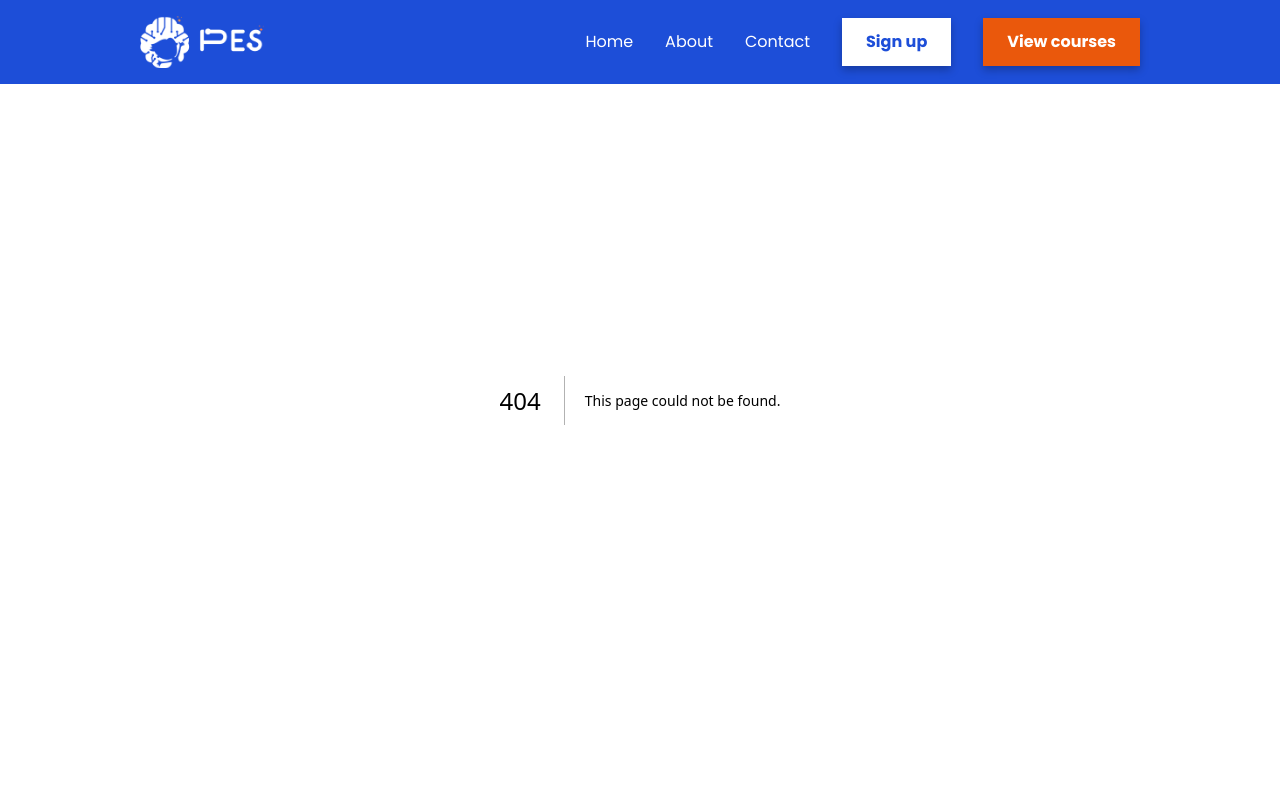
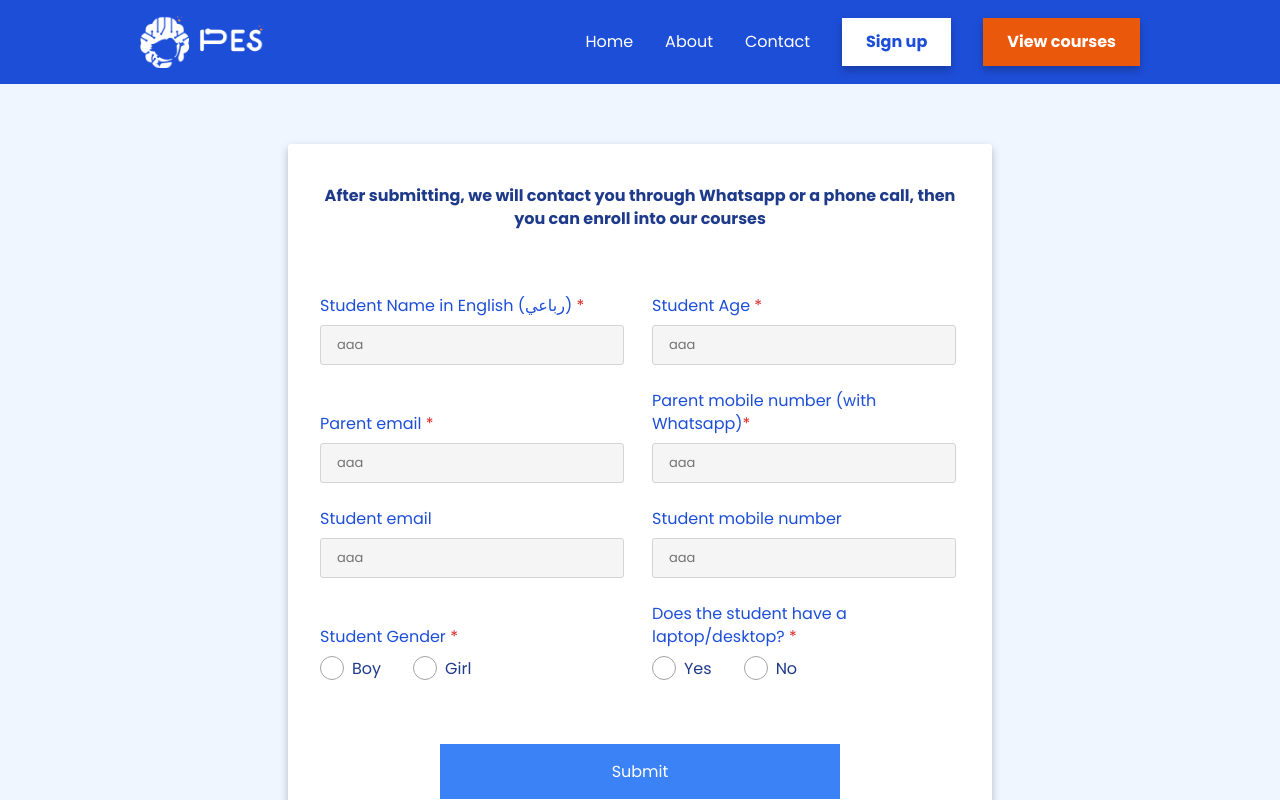
Before and after one commit to Sohyb01/pes-august, a Next.js app: page /apply in a window 1280 px wide. Before the commit this address had no page. Shown: the top 800 px of the page. Built offline with nearby package versions, Linux system fonts and the light colour scheme.

Commit message:
Added apply page, no functionality yet

```diff
--- /dev/null
+++ b/src/app/apply/page.tsx
@@ -0,0 +1,169 @@
+import React from "react";
+
+function ApplyPage() {
+  return (
+    <div className="flex flex-col items-center w-full min-h-[100vh] pt-[144px] ">
+      <section className="flex flex-col items-center w-full pb-[72px] section__styles ">
+        {/* Application form container */}
+        <div className="bg-white rounded-[3px] shadow-effect flex flex-col gap-16 px-4 md:px-8 py-10 max-w-[704px] items-center">
+          {/* Top Text */}
+          <p className="text-blue-900 font-bold text-md text-center">
+            After submitting, we will contact you through Whatsapp or a phone
+            call, then you can enroll into our courses
+          </p>
+          {/* Inputs container */}
+          <div className="grid grid-cols-1 md:grid-cols-2 grid-flow-row gap-5 md:gap-6 md:flex-row md:flex-wrap items-center text-start w-full">
+            {/* Student Name Input and Label container */}
+            <div className="flex flex-col items-start gap-2 w-full md:max-w-[304px] h-full justify-end">
+              {/* Label */}
+              <p className="text-blue-700 text-start w-full">
+                Student Name in English (رباعي){" "}
+                <span className="text-red-600">*</span>
+              </p>
+              <input
+                type="text"
+                name=""
+                id=""
+                className="input-field text-sm"
+                placeholder="aaa"
+              />
+            </div>
+            {/* Student Age Input and Label container */}
+            <div className="flex flex-col items-start gap-2 w-full md:max-w-[304px] h-full justify-end">
+              {/* Label */}
+              <p className="text-blue-700 text-start w-full">
+                Student Age <span className="text-red-600">*</span>
+              </p>
+              <input
+                type="text"
+                name=""
+                id=""
+                className="input-field text-sm"
+                placeholder="aaa"
+              />
+            </div>
+            {/* Parent Email Input and Label container */}
+            <div className="flex flex-col items-start gap-2 w-full md:max-w-[304px] h-full justify-end">
+              {/* Label */}
+              <p className="text-blue-700 text-start w-full">
+                Parent email <span className="text-red-600">*</span>
+              </p>
+              <input
+                type="text"
+                name=""
+                id=""
+                className="input-field text-sm"
+                placeholder="aaa"
+              />
+            </div>
+            {/* Parent Mobile Input and Label container */}
+            <div className="flex flex-col items-start gap-2 w-full md:max-w-[304px] h-full justify-end">
+              {/* Label */}
+              <p className="text-blue-700 text-start w-full">
+                Parent mobile number (with Whatsapp)
+                <span className="text-red-600">*</span>
+              </p>
+              <input
+                type="text"
+                name=""
+                id=""
+                className="input-field text-sm"
+                placeholder="aaa"
+              />
+            </div>
+            {/* Student Email Input and Label container */}
+            <div className="flex flex-col items-start gap-2 w-full md:max-w-[304px] h-full justify-end">
+              {/* Label */}
+              <p className="text-blue-700 text-start w-full">Student email</p>
+              <input
+                type="text"
+                name=""
+                id=""
+                className="input-field text-sm"
+                placeholder="aaa"
+              />
+            </div>
+            {/* Student Mobile Number Input and Label container */}
+            <div className="flex flex-col items-start gap-2 w-full md:max-w-[304px] h-full justify-end">
+              {/* Label */}
+              <p className="text-blue-700 text-start w-full">
+                Student mobile number
+              </p>
+              <input
+                type="text"
+                name=""
+                id=""
+                className="input-field text-sm"
+                placeholder="aaa"
+              />
+            </div>
+            {/* Student Gender Input and Label container */}
+            <div className="flex flex-col items-start gap-2 w-full md:max-w-[304px] h-full justify-end">
+              {/* Label */}
+
+              <p className="text-blue-700 text-start w-full">
+                Student Gender <span className="text-red-600">*</span>
+              </p>
+              <div className="flex gap-8">
+                <div className="flex gap-2 items-center">
+                  <input
+                    type="radio"
+                    name="radio-2"
+                    className="radio border-neutral-400 border-[1px] border-solid"
+                  />
+                  <p className="text-blue-900">Boy</p>
+                </div>
+                <div className="flex gap-2 items-center">
+                  <input
+                    type="radio"
+                    name="radio-2"
+                    className="radio border-neutral-400 border-[1px] border-solid"
+                  />
+                  <p className="text-blue-900">Girl</p>
+                </div>
+              </div>
+            </div>
+            {/* Student Has Laptop Input and Label container */}
+            <div className="flex flex-col items-start gap-2 w-full md:max-w-[304px] h-full justify-end">
+              {/* Label */}
+
+              <p className="text-blue-700 text-start w-full">
+                Does the student have a laptop/desktop?{" "}
+                <span className="text-red-600">*</span>
+              </p>
+              <div className="flex gap-8">
+                <div className="flex gap-2 items-center">
+                  <input
+                    type="radio"
+                    name="radio-2"
+                    className="radio border-neutral-400 border-[1px] border-solid"
+                  />
+                  <p className="text-blue-900">Yes</p>
+                </div>
+                <div className="flex gap-2 items-center">
+                  <input
+                    type="radio"
+                    name="radio-2"
+                    className="radio border-neutral-400 border-[1px] border-solid"
+                  />
+                  <p className="text-blue-900">No</p>
+                </div>
+              </div>
+            </div>
+          </div>
+          {/* Submit Button Container */}
+          <div className="flex flex-col items-center w-full max-w-[400px] gap-4">
+            <button className="grid place-items-center bg-blue-500 text-white text-md px-8 py-4 w-full">
+              Submit
+            </button>
+            <p className="text-neutral-500 text-sm text-center">
+              By applying, you confirm that all information entered is correct.
+            </p>
+          </div>
+        </div>
+      </section>
+    </div>
+  );
+}
+
+export default ApplyPage;
--- a/src/app/globals.css
+++ b/src/app/globals.css
@@ -84,3 +84,8 @@ body {
 .scroll-styling::-webkit-scrollbar-thumb {
   @apply bg-blue-700
 }
+
+/* Form Input Fields */
+.input-field{
+  @apply rounded-[3px] h-10 px-4 bg-neutral-100 border-neutral-300 border-[1px] border-solid placeholder:text-neutral-500 w-full
+}
```
Also changed, not shown: src/app/Validations/zodschemas.ts (added).
